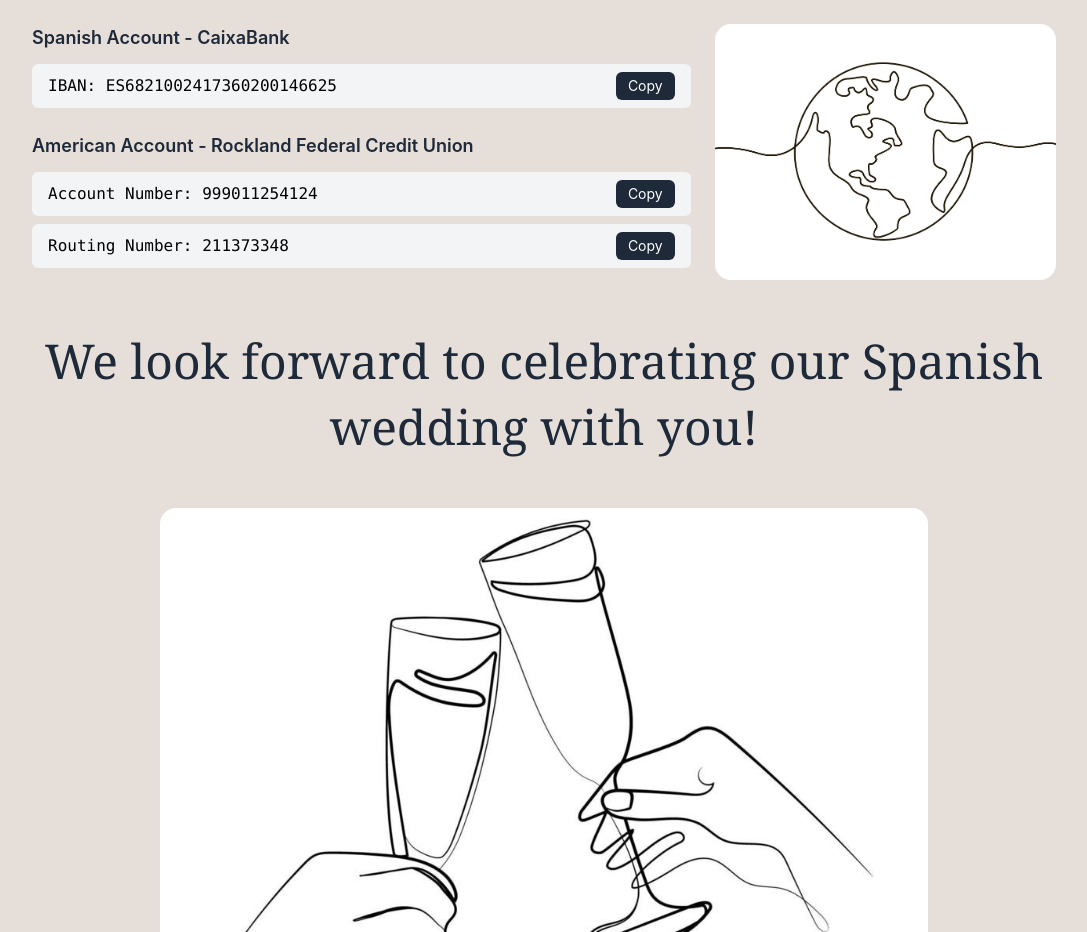
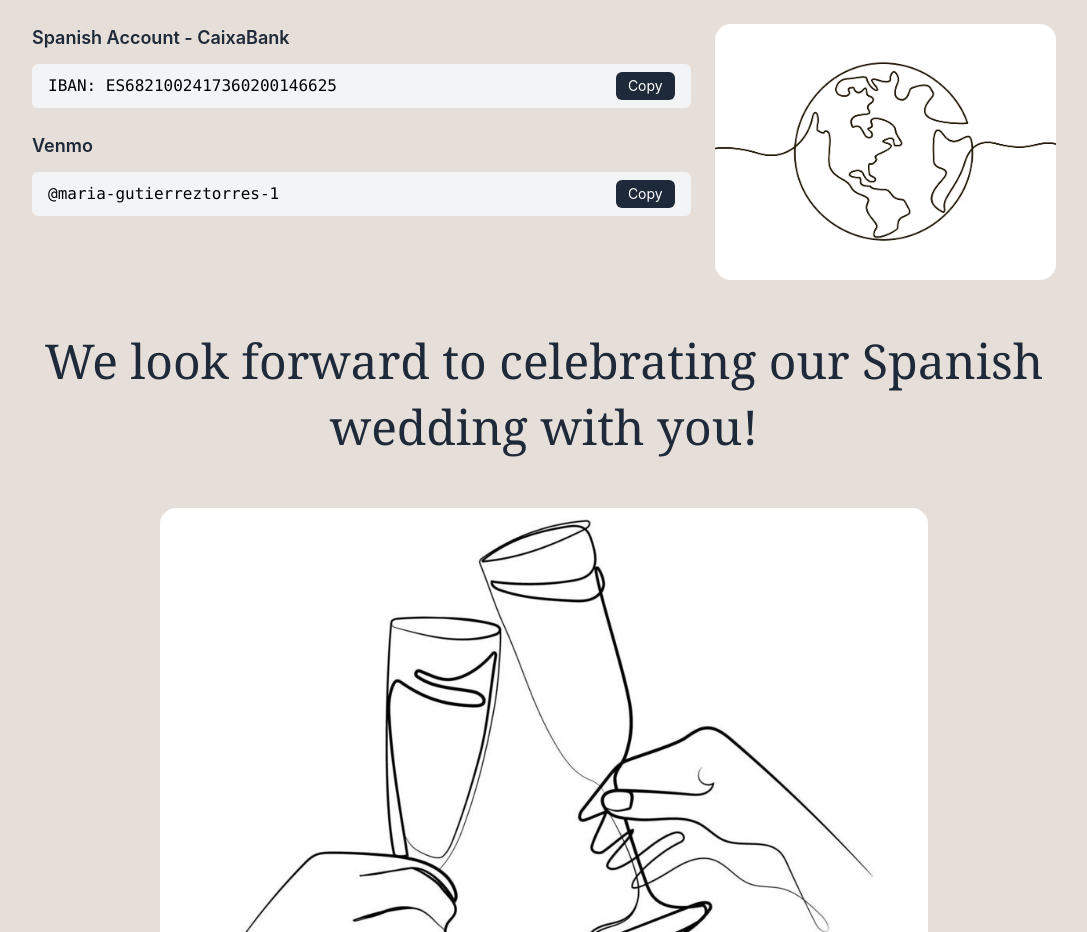
Before and after one commit to Marco0705/wedding-maria-bobby, an Angular app: page / in a window 1280 px wide. Shown: the part 5220-6152 px from the top of the page, without its empty margins (96-1183 px from the left). Built offline with nearby package versions, Linux system fonts and the light colour scheme.

Commit message:
Change american account

```diff
--- a/src/app/pages/wedding-list/wedding-list.component.html
+++ b/src/app/pages/wedding-list/wedding-list.component.html
@@ -60,24 +60,10 @@
 
         <div class="flex items-center bg-gray-100 rounded-md px-4 py-2 w-full">
           <span class="font-mono text-sm sm:text-base flex-1 mr-4">
-            {{ translate.instant("weddingList.usaAccount.accountLabel") }}:
-            999011254124
+              &#64;maria-gutierreztorres-1
           </span>
           <button
-            (click)="copyToClipboard('999011254124')"
-            class="bg-gray-800 text-white px-3 py-1 rounded-md text-xs sm:text-sm hover:bg-gray-700"
-          >
-            {{ translate.instant("weddingList.copy") }}
-          </button>
-        </div>
-
-        <div class="flex items-center bg-gray-100 rounded-md px-4 py-2 w-full">
-          <span class="font-mono text-sm sm:text-base flex-1 mr-4">
-            {{ translate.instant("weddingList.usaAccount.routingLabel") }}:
-            211373348
-          </span>
-          <button
-            (click)="copyToClipboard('211373348')"
+            (click)="copyToClipboard('@maria-gutierreztorres-1')"
             class="bg-gray-800 text-white px-3 py-1 rounded-md text-xs sm:text-sm hover:bg-gray-700"
           >
             {{ translate.instant("weddingList.copy") }}
--- a/src/assets/i18n/en.json
+++ b/src/assets/i18n/en.json
@@ -98,7 +98,7 @@
   },
 
   "weddingList": {
-    "toastCopied": "Account number copied!",
+    "toastCopied": "copied!",
     "title": "The most important thing is that you are with us on this special day!",
     "message": "If you still want to give us a little boost for our future honeymoon (the one we didn’t have 5 years ago), you can use our accounts in the USA or Spain, or whichever is more convenient.",
     "spanishAccount": {
@@ -106,9 +106,8 @@
       "ibanLabel": "IBAN"
     },
     "usaAccount": {
-      "title": "American Account - Rockland Federal Credit Union",
-      "accountLabel": "Account Number",
-      "routingLabel": "Routing Number"
+      "title": "Venmo",
+      "accountLabel": "Venmo"
     },
     "copy": "Copy",
     "finalMessage": "We look forward to celebrating our Spanish wedding with you!"
--- a/src/assets/i18n/es.json
+++ b/src/assets/i18n/es.json
@@ -106,9 +106,8 @@
       "ibanLabel": "IBAN"
     },
     "usaAccount": {
-      "title": "Cuenta Americana - Rockland Federal Credit Union",
-      "accountLabel": "Account Number",
-      "routingLabel": "Routing Number"
+      "title": "Venmo",
+      "accountLabel": "Venmo"
     },
     "copy": "Copiar",
     "finalMessage": "¡Estamos deseando celebrar nuestra boda española contigo!"
```
